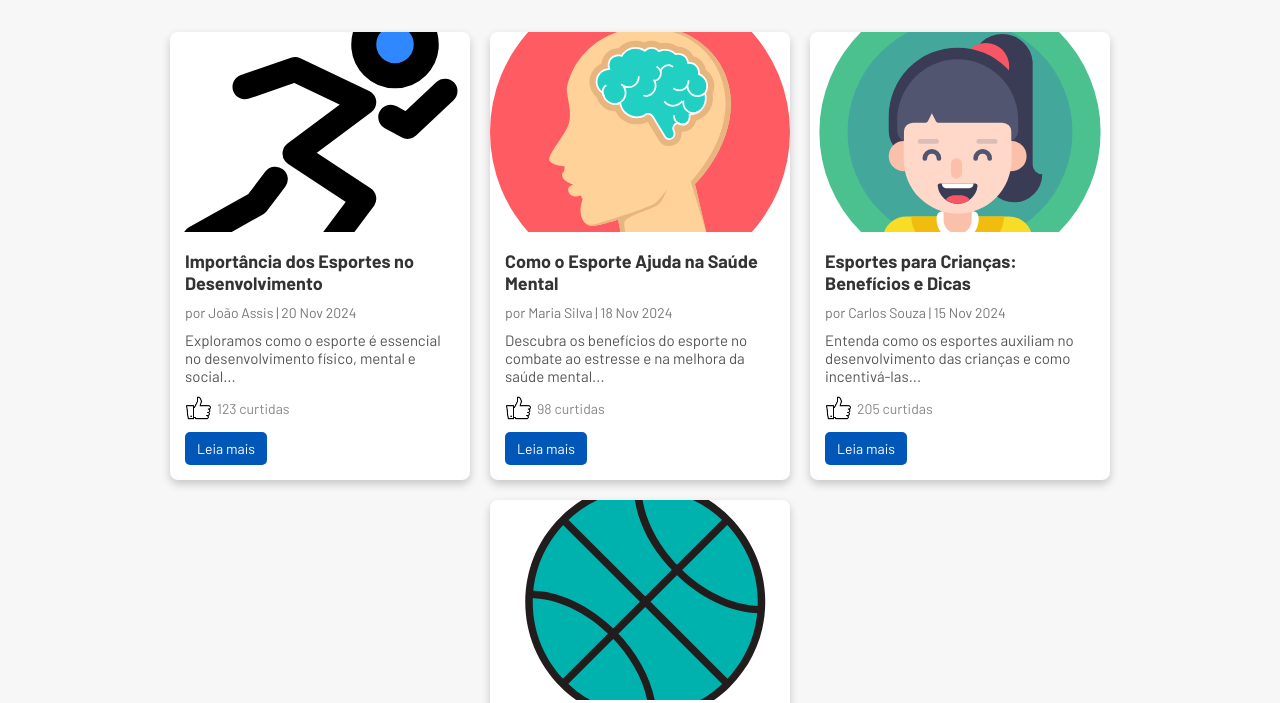
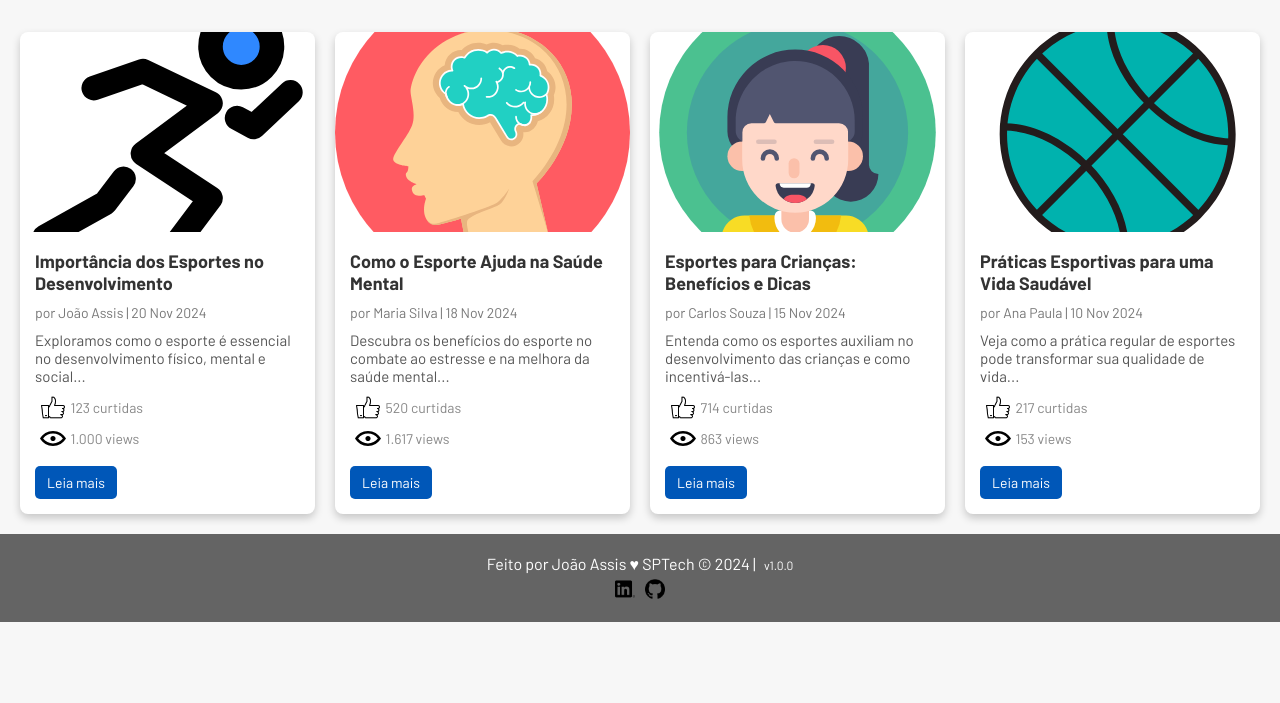
Before and after one commit to jodroassis/AtivaMente, a plain HTML site: page index.html in a window 1280 px wide. Shown: the part 459-1162 px from the top of the page. After the commit the page ends 1081 px from the top, so only its background shows below. Drawn offline with Linux system fonts and the light colour scheme.

Commit message:
add "vizualizacao" na index

```diff
--- a/index.html
+++ b/index.html
@@ -15,7 +15,7 @@
         <nav class="menu">
           <ul class="navbar">
             <li><a href="#" class="agora">Inicial</a></li>
-            <li><a href="pesquisa.html">Pesquisa</a></li>
+            <li><a href="pesquisa.html" class="pesquisa">Pesquisa</a></li>
             <li><a href="sobre.html" class="sobre">Sobre o Projeto</a></li>
             <li>|</li>
             <li><a href="login.html" class="botao-login">Login</a></li>
@@ -39,13 +39,17 @@
         <option value="populares">Mais Populares</option>
         <option value="curtidos">Mais Curtidos</option>
       </select>
-      <input type="text" class="pesquisa" placeholder="Pesquisar artigos...">
+      <input
+        type="text"
+        class="input_pesquisa"
+        placeholder="Pesquisar artigos..."
+      />
     </div>
 
     <!-- Cards de Artigos -->
     <div class="cards-artigos">
       <div class="card">
-        <img src="../AtivaMente/img/sport-svgrepo-com.svg">
+        <img src="../AtivaMente/img/sport-svgrepo-com.svg" />
         <div class="card-conteudo">
           <h2 class="card-titulo">
             Importância dos Esportes no Desenvolvimento
@@ -55,17 +59,26 @@
             Exploramos como o esporte é essencial no desenvolvimento físico,
             mental e social...
           </p>
+          <div class="card-curtida-vizualizacao">
             <div class="card-curtida">
-            <img src="../AtivaMente/img/curtida.png" alt="Curtidas"/>
+              <img src="../AtivaMente/img/curtida.png" alt="Curtidas" />
               <span>123 curtidas</span>
             </div>
-          <a href="artigo1.html" class="leia">Leia mais</a>
+            <div class="card-vizualizacao">
+              <img
+                src="../AtivaMente/img/view-simple-815-svgrepo-com.svg"
+                alt="Curtidas"
+              />
+              <span>1.000 views</span>
+            </div>
+          </div>
+          <a href="artigo1.html" class="leia" onclick="vizualizar3()">Leia mais</a>
         </div>
       </div>
 
       <!-- Card 2 -->
       <div class="card">
-        <img src="../AtivaMente/img/brain-svgrepo-com.svg">
+        <img src="../AtivaMente/img/brain-svgrepo-com.svg" />
         <div class="card-conteudo">
           <h2 class="card-titulo">Como o Esporte Ajuda na Saúde Mental</h2>
           <p class="card-autor">por Maria Silva | 18 Nov 2024</p>
@@ -73,47 +86,78 @@
             Descubra os benefícios do esporte no combate ao estresse e na
             melhora da saúde mental...
           </p>
+          <div class="card-curtida-vizualizacao">
             <div class="card-curtida">
               <img src="../AtivaMente/img/curtida.png" alt="Curtidas" />
-            <span>98 curtidas</span>
+              <span>520 curtidas</span>
             </div>
-          <a href="artigo2.html" class="leia">Leia mais</a>
+            <div class="card-vizualizacao">
+              <img
+                src="../AtivaMente/img/view-simple-815-svgrepo-com.svg"
+                alt="Curtidas"
+              />
+              <span>1.617 views</span>
+            </div>
+          </div>
+          <a href="artigo2.html" class="leia" onclick="vizualizar2()">Leia mais</a>
         </div>
       </div>
 
       <!-- Card 3 -->
       <div class="card">
-        <img src="../AtivaMente/img/avatar-child-girl-svgrepo-com.svg">
+        <img src="../AtivaMente/img/avatar-child-girl-svgrepo-com.svg" />
         <div class="card-conteudo">
-          <h2 class="card-titulo">Esportes para Crianças: Benefícios e Dicas</h2>
+          <h2 class="card-titulo">
+            Esportes para Crianças: Benefícios e Dicas
+          </h2>
           <p class="card-autor">por Carlos Souza | 15 Nov 2024</p>
           <p class="card-descricao">
             Entenda como os esportes auxiliam no desenvolvimento das crianças e
             como incentivá-las...
           </p>
+          <div class="card-curtida-vizualizacao">
             <div class="card-curtida">
               <img src="../AtivaMente/img/curtida.png" alt="Curtidas" />
-            <span>205 curtidas</span>
+              <span>714 curtidas</span>
             </div>
-          <a href="artigo3.html" class="leia">Leia mais</a>
+            <div class="card-vizualizacao">
+              <img
+                src="../AtivaMente/img/view-simple-815-svgrepo-com.svg"
+                alt="Curtidas"
+              />
+              <span>863 views</span>
+            </div>
+          </div>
+          <a href="artigo3.html" class="leia" onclick="vizualizar3()">Leia mais</a>
         </div>
       </div>
 
       <!-- Card 4 -->
       <div class="card">
-        <img src="../AtivaMente/img/the-ball-svgrepo-com.svg">
+        <img src="../AtivaMente/img/the-ball-svgrepo-com.svg" />
         <div class="card-conteudo">
-          <h2 class="card-titulo">Práticas Esportivas para uma Vida Saudável</h2>
+          <h2 class="card-titulo">
+            Práticas Esportivas para uma Vida Saudável
+          </h2>
           <p class="card-autor">por Ana Paula | 10 Nov 2024</p>
           <p class="card-descricao">
             Veja como a prática regular de esportes pode transformar sua
             qualidade de vida...
           </p>
+          <div class="card-curtida-vizualizacao">
             <div class="card-curtida">
               <img src="../AtivaMente/img/curtida.png" alt="Curtidas" />
-            <span>150 curtidas</span>
+              <span>217 curtidas</span>
             </div>
-          <a href="artigo4.html" class="leia">Leia mais</a>
+            <div class="card-vizualizacao">
+              <img
+                src="../AtivaMente/img/view-simple-815-svgrepo-com.svg"
+                alt="Curtidas"
+              />
+              <span>153 views</span>
+            </div>
+          </div>
+          <a href="artigo4.html" class="leia" onclick="vizualizar4()">Leia mais</a>
         </div>
       </div>
     </div>
@@ -138,3 +182,9 @@
     </div>
   </body>
 </html>
+
+<script>
+  function vizualizar(){
+
+  }
+</script>
--- a/style.css
+++ b/style.css
@@ -281,9 +281,10 @@ body {
   }
 
   .campo input {
-    padding: 0.5em;
-    border-radius: 5px;
-    border: 1px solid #ddd;
+    padding: 10px;
+    border-radius: 10px;
+    border: 2px solid rgb(119, 55, 55);
+    text-align: start;
   }
 
   .login .botao {
@@ -311,7 +312,7 @@ body {
     padding: 15px;
 }
 
-.slt_filtro, .pesquisa {
+.slt_filtro, .input_pesquisa {
     margin: 0 10px;
     padding: 10px;
     font-size: 16px;
@@ -319,7 +320,7 @@ body {
     border: 1px solid #ddd;
 }
 
-.pesquisa {
+.input_pesquisa {
     width: 50%;
     border-radius: 5px;
     border-color: #45a049;
@@ -328,13 +329,12 @@ body {
 /* Cards de Artigos */
 .cards-artigos {
     display: flex;
-    flex-wrap: wrap;
     justify-content: center;
     gap: 20px;
     padding: 20px;
 }
 
-.card {
+.cards-artigos .card {
     background-color: #fff;
     width: 300px;
     box-shadow: 0 4px 8px rgba(0, 0, 0, 0.2);
@@ -343,52 +343,66 @@ body {
     transition: transform 0.2s;
 }
 
-.card:hover {
+.cards-artigos .card:hover {
     transform: scale(1.05);
 }
 
-.card img {
+.cards-artigos .card img {
     width: 100%;
     height: 200px;
     object-fit: cover;
 }
 
-.card-conteudo {
+.cards-artigos .card-conteudo {
     padding: 15px;
 }
 
-.card-titulo {
+.cards-artigos .card-titulo {
     font-size: 18px;
     font-weight: bold;
     margin-bottom: 10px;
 }
 
-.card-autor {
+.cards-artigos .card-autor {
     font-size: 14px;
     color: #777;
     margin-bottom: 10px;
 }
 
-.card-descricao {
+.cards-artigos .card-descricao {
     font-size: 15px;
     color: #555;
 }
 
-.card-curtida {
+.cards-artigos .card-curtida-vizualizacao {
+    display: block;
+    justify-content: space-between;
+    width: 100%;
     font-size: 14px;
     color: #888;
     margin-top: 10px;
-    display: flex;
     align-items: center;
 }
 
-.card-curtida img {
+.cards-artigos .card-curtida-vizualizacao img {
     margin-right: 5px;
     width: 10%;
     height: 10%;
 }
 
-.leia {
+.cards-artigos .card-curtida{
+    display: flex;
+    align-items: center;
+    margin: 5px;
+}
+
+.cards-artigos .card-vizualizacao{
+    display: flex;
+    align-items: center;
+    margin: 5px;
+}
+
+.cards-artigos .leia {
     display: inline-block;
     margin-top: 10px;
     padding: 8px 12px;
@@ -400,7 +414,7 @@ body {
     transition: background-color 0.3s;
 }
 
-.leia:hover {
+.cards-artigos .leia:hover {
     background-color: #004499;
 }
 
```
Also changed, not shown: img/view-simple-815-svgrepo-com.svg (added). Lines whose indentation alone changed are shown as unchanged.
